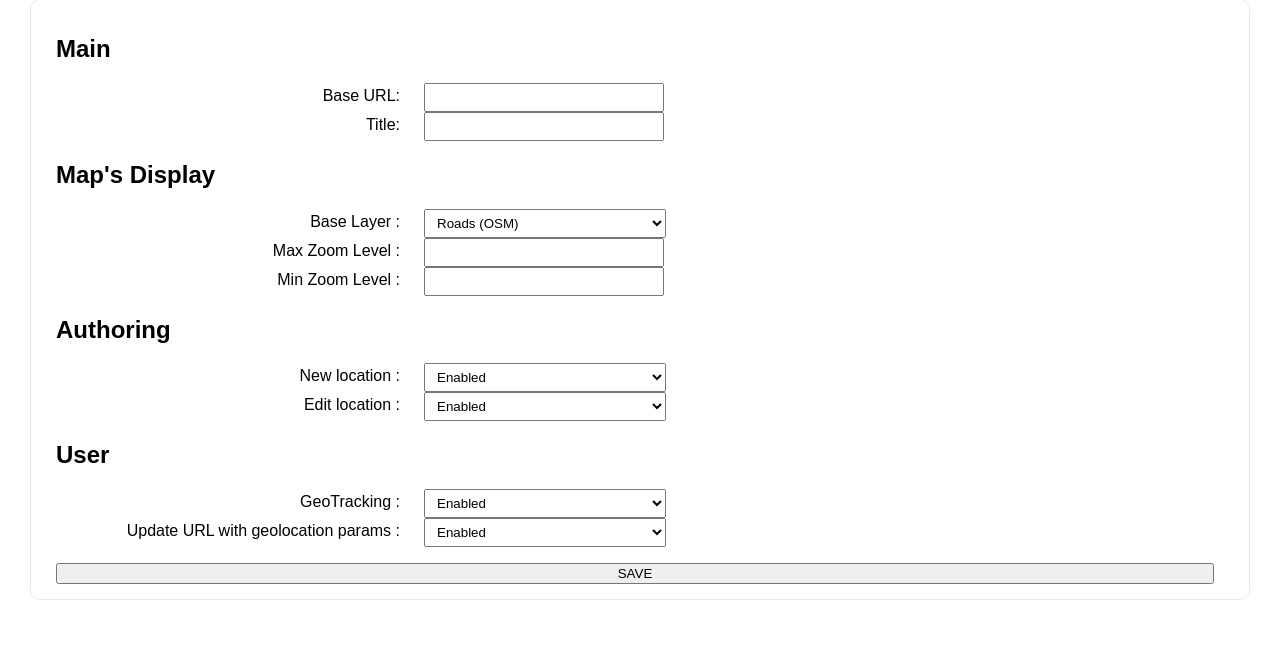
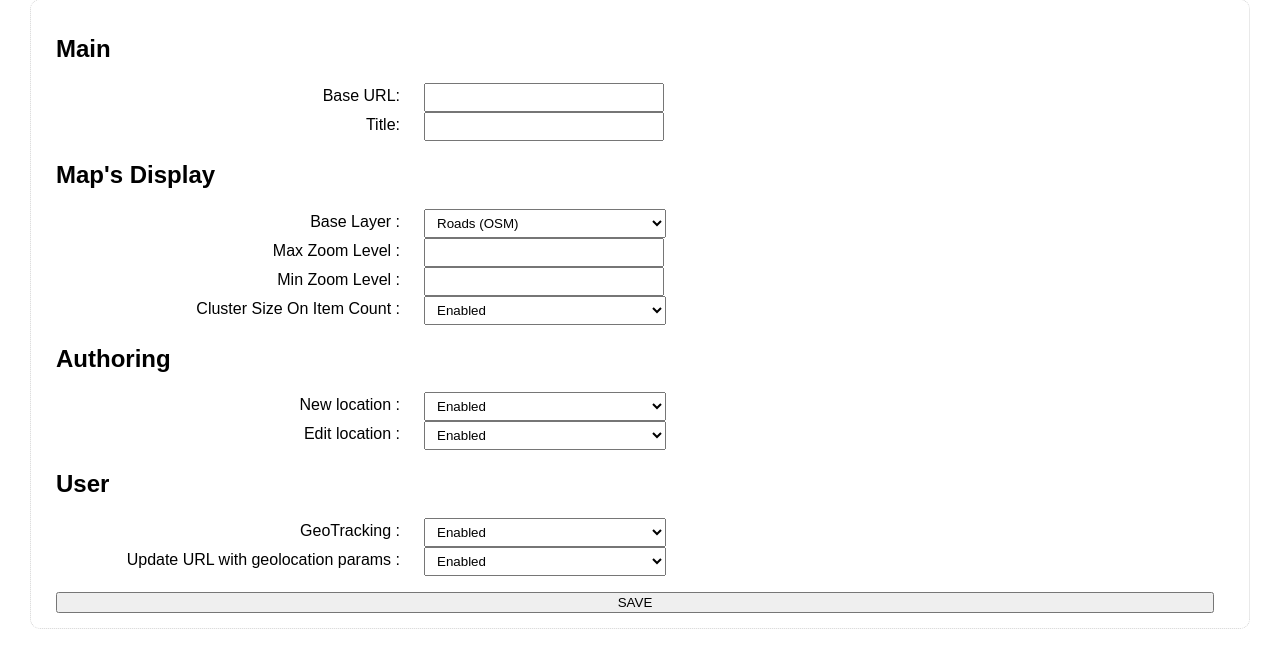
Before and after one commit to julienbouche/cbmp, a PHP site: page /admin/index.php in a window 1280 px wide. Shown: the part 105-773 px from the top of the page. Run offline with PHP 8.4, Linux system fonts and the light colour scheme; the visitor is signed in with stand-in values (Sample User, id 1); tables that the repository leaves empty hold one stand-in row (values such as "Sample post"); some libraries are stand-ins or nearby versions.

Commit message:
ADD - feature to make the size of the cluster depending on the number of item contained

```diff
--- a/admin/index.php
+++ b/admin/index.php
@@ -93,6 +93,13 @@ if(userBelongToGroup($_SESSION['username'], 'ADMINISTRATORS')){
             <label for="cbmp_application_minZoom">Min Zoom Level : </label>
             <input type="number" name="cbmp_application_minZoom" min=0 max=28 value="<?=$settings->getSettingValue('cbmp_application_minZoom')?>"/>
           </li>
+          <li>
+            <label for="cbmp_application_clusterSizeItemCount">Cluster Size On Item Count : </label>
+            <select name="cbmp_application_clusterSizeItemCount">
+              <option value="enabled"  <?="enabled"==$settings->getSettingValue("cbmp_application_clusterSizeItemCount")?"selected":""?>>Enabled</option>
+              <option value="disabled" <?="disabled"==$settings->getSettingValue("cbmp_application_clusterSizeItemCount")?"selected":""?>>Disabled</option>
+            </select>
+          </li>
         </ul>
         <h1>Authoring</h1>
         <ul class="form">
--- a/index.php
+++ b/index.php
@@ -90,6 +90,9 @@ if(strlen(trim($cbmpTitlePage))==0){
 	    cbmp.interactions.keepURLUpToDateWithLocation('ll', 'lg', 'z', carte.getMap());
 	  }
 
+	  if (carte.getSettingValue("cbmp_application_clusterSizeItemCount")=="enabled") {
+	    carte.setClusterSizeOnItemCountEnabled(true);
+	  }
         });
     </script>
   </body>
```
Also changed, not shown: js/cbmp-ol3.js (+10 -1 lines).
